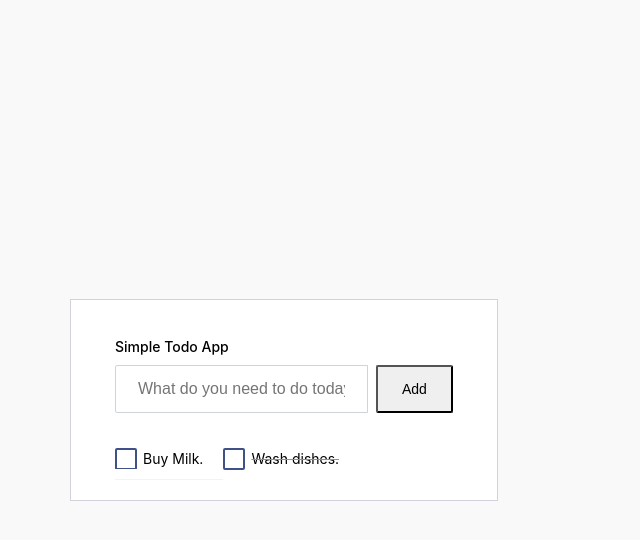
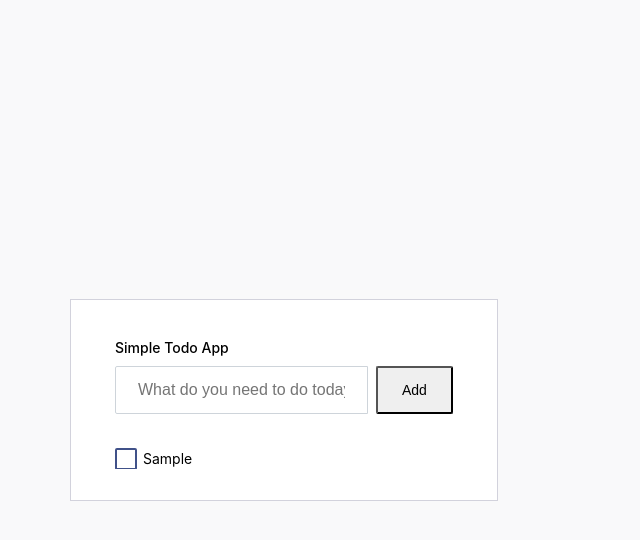
Before and after one commit to mirzadevv/react-todo-app, a React (Create React App) app: page / in a window 1280 px wide. Both pictures are taken after typing "Sample" into the empty fields and a click on the button "Add". Shown: the top 540 px of the page, without its empty margins (0-640 px from the left). Built offline with nearby package versions, Linux system fonts and the light colour scheme.

Commit message:
feat: show todos list
By pressing the add button you can see the updated todos list

```diff
--- a/src/components/TodoApp.js
+++ b/src/components/TodoApp.js
@@ -13,7 +13,7 @@ const TodoApp = () => {
             <div className="card-body">
               <h4 className="card-title">Simple Todo App</h4>
               <InputForm setTodos={setTodos} />
-              <TodosList />
+              <TodosList todos={todos} />
             </div>
           </div>
         </div>
--- a/src/components/TodosList.js
+++ b/src/components/TodosList.js
@@ -1,28 +1,26 @@
 import React from "react";
-const TodosList = () => {
+const TodosList = ({ todos }) => {
+  console.log("Todos", todos);
   return (
     <div className="list-wrapper">
       <ul className="d-flex flex-column todo-list">
-        <li>
+        {todos.length === 0 && <h5>There are no todos </h5>}
+        {todos.map((todo) => (
+          <li className={todo.isCompleted ? "completed" : ""} key={todo.id}>
             <div className="form-check">
               <label className="form-check-label">
-              <input className="checkbox" type="checkbox" />
-              Buy Milk.
+                <input
+                  className="checkbox"
+                  type="checkbox"
+                  checked={todo.isCompleted ? true : false}
+                />
+                {todo.title}
                 <i className="input-helper"> </i>
               </label>
             </div>
             <i className="remove mdi mdi-close-circle-outline"></i>
           </li>
-        <li className="completed">
-          <div className="form-check">
-            <label className="form-check-label">
-              <input className="checkbox" type="checkbox" checked="" />
-              Wash dishes.
-              <i className="input-helper"></i>
-            </label>
-          </div>
-          <i className="remove mdi mdi-close-circle-outline"></i>
-        </li>
+        ))}
       </ul>
     </div>
   );
```
Lines whose indentation alone changed are shown as unchanged.
